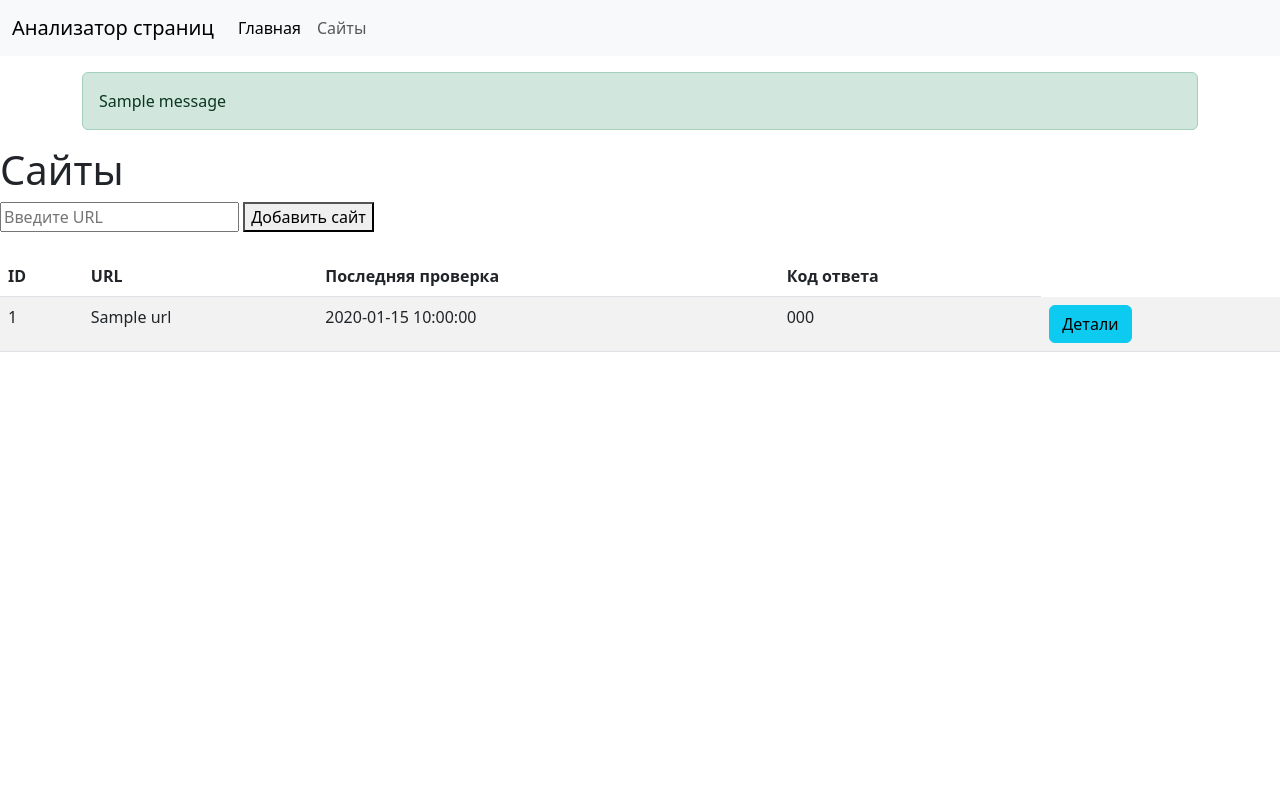
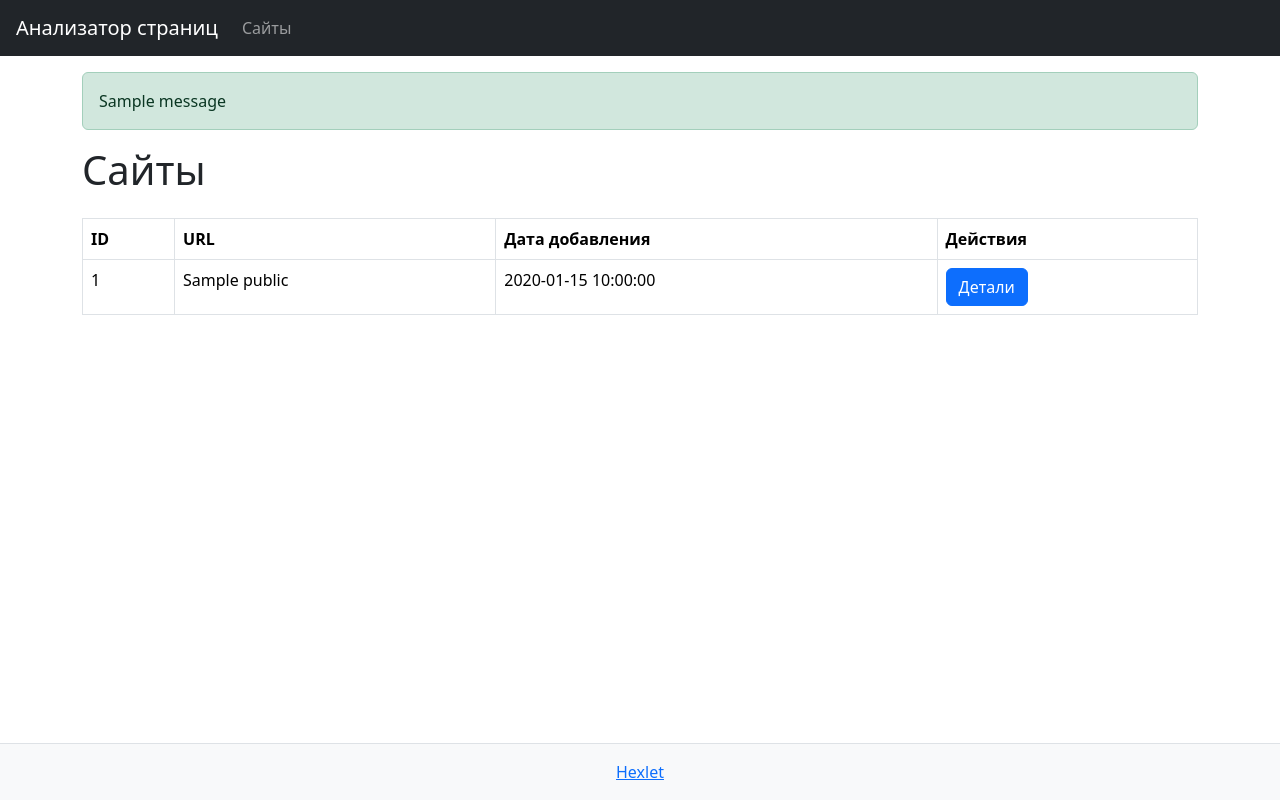
Before and after one commit to ESKolpakov/python-project-83, a Flask app: page /urls in a window 1280 px wide. Run offline with Flask 2, Linux system fonts and the light colour scheme; one stand-in notice (Sample message) is shown; a database or web service that is not in the repository returns one stand-in record (values such as "Sample title"); some libraries are stand-ins or nearby versions.

Commit message:
Final version

```diff
--- a/hexlet_code.egg-info/requires.txt
+++ b/hexlet_code.egg-info/requires.txt
@@ -4,3 +4,4 @@ gunicorn>=20.1.0
 psycopg2-binary>=2.9
 requests>=2.28.0
 beautifulsoup4>=4.11.1
+validators>=0.18.2
--- a/page_analyzer/app.py
+++ b/page_analyzer/app.py
@@ -1,203 +1,181 @@
 import os
-from datetime import datetime
+import requests
+import validators
+import psycopg2
+from flask import Flask, flash, redirect, render_template, request, url_for
+from psycopg2.extras import NamedTupleCursor
 from urllib.parse import urlparse
 
-import psycopg2
-import requests
-from flask import Flask, render_template, request, redirect, flash, url_for
-from bs4 import BeautifulSoup
-from dotenv import load_dotenv
+app = Flask(__name__)
+app.config['SECRET_KEY'] = os.getenv('SECRET_KEY', 'secret-key')
 
-# Загружаем переменные окружения
-load_dotenv()
+DATABASE_URL = os.getenv('DATABASE_URL')
 
-DATABASE_URL = os.getenv("DATABASE_URL")
-SECRET_KEY = os.getenv("SECRET_KEY", "замени_на_настоящий_секрет")
-
-app = Flask(__name__)
-app.config["SECRET_KEY"] = SECRET_KEY
-
-
-def normalize_url(url: str) -> str:
-    """Нормализует URL, проверяя схему и хост."""
-    try:
-        parsed = urlparse(url)
-        if not parsed.scheme or not parsed.netloc:
-            return ""
-        return f"{parsed.scheme.lower()}://{parsed.netloc.lower()}"
-    except Exception:
-        return ""
-
-
-def get_db_connection():
-    """Создает подключение к базе данных."""
+def get_connection():
+    """Подключается к базе данных PostgreSQL."""
     conn = psycopg2.connect(DATABASE_URL)
     return conn
 
+def get_domain(url: str) -> str:
+    """Извлекает схему и домен из исходного URL."""
+    parsed = urlparse(url)
+    return '://'.join([parsed.scheme, parsed.netloc])
 
-@app.route("/", methods=["GET", "POST"])
+def is_url_in_database(conn, url):
+    """Проверяет, есть ли такой URL в таблице urls."""
+    with conn.cursor(cursor_factory=NamedTupleCursor) as curs:
+        sql_url = "SELECT COUNT(*) FROM public.urls WHERE name = %s;"
+        curs.execute(sql_url, (url,))
+        result = curs.fetchone()
+        return result.count > 0
+
+def insert_url(conn, url):
+    """Добавляет новый URL в таблицу urls и возвращает его id."""
+    with conn.cursor(cursor_factory=NamedTupleCursor) as curs:
+        sql = """INSERT INTO public.urls (name, created_at)
+                 VALUES (%s, NOW()) RETURNING id;"""
+        curs.execute(sql, (url,))
+        result = curs.fetchone()
+        return result.id
+
+def get_url(conn, action, value=None):
+    """Возвращает данные из таблицы urls в зависимости от action."""
+    with conn.cursor(cursor_factory=NamedTupleCursor) as curs:
+        if action == 'all':
+            sql_select = "SELECT id, name, created_at FROM public.urls ORDER BY id DESC;"
+            curs.execute(sql_select)
+            return curs.fetchall()
+        elif action == 'site':
+            _id = value
+            sql_site = "SELECT id, name, created_at FROM public.urls WHERE id = %s;"
+            curs.execute(sql_site, (_id,))
+            return curs.fetchone()
+        elif action == 'id':
+            url = value
+            sql_url = "SELECT id FROM public.urls WHERE name = %s;"
+            curs.execute(sql_url, (url,))
+            res = curs.fetchone()
+            return res.id if res else None
+        elif action == 'domain':
+            _id = value
+            sql_dom = "SELECT name FROM public.urls WHERE id = %s;"
+            curs.execute(sql_dom, (_id,))
+            res = curs.fetchone()
+            return res.name if res else None
+
+def get_url_check_result(conn, url_id):
+    """Возвращает список проверок для указанного URL (url_id)."""
+    with conn.cursor(cursor_factory=NamedTupleCursor) as curs:
+        sql = """SELECT id, status_code, h1, title, description, created_at
+                 FROM public.url_checks
+                 WHERE url_id = %s
+                 ORDER BY id DESC;"""
+        curs.execute(sql, (url_id,))
+        return curs.fetchall()
+
+def insert_check_result_with_id_url(conn, url_id, status_code, h1, title, description):
+    """Сохраняет результат проверки (url_checks)."""
+    with conn.cursor() as curs:
+        sql = """INSERT INTO public.url_checks
+                 (url_id, status_code, h1, title, description, created_at)
+                 VALUES (%s, %s, %s, %s, %s, NOW())"""
+        curs.execute(sql, (url_id, status_code, h1, title, description))
+
+def url_parser(response):
+    """Парсит ответ (response) и возвращает (status_code, h1, title, description)."""
+    from bs4 import BeautifulSoup
+    soup = BeautifulSoup(response.text, 'html.parser')
+    h1 = soup.h1.get_text(strip=True) if soup.h1 else ''
+    title = soup.title.get_text(strip=True) if soup.title else ''
+    description = ''
+    meta_desc = soup.find("meta", attrs={"name": "description"})
+    if meta_desc and meta_desc.get("content"):
+        description = meta_desc["content"].strip()
+    return response.status_code, h1, title, description
+
+@app.errorhandler(404)
+def no_page(error):
+    flash("Страница не найдена", "danger")
+    return redirect(url_for('index'))
+
+@app.route('/')
 def index():
-    """Обработчик главной страницы и добавления URL."""
-    if request.method == "POST":
-        url_input = request.form.get("url", "").strip()
-        normalized = normalize_url(url_input)
+    """Главная страница (форма добавления URL)."""
+    return render_template('index.html')
 
-        if not normalized:
-            flash("Некорректный URL", "error")
-        elif len(normalized) > 255:
-            flash("URL превышает 255 символов", "error")
-        else:
-            try:
-                conn = get_db_connection()
-                cur = conn.cursor()
-                cur.execute("SELECT id FROM urls WHERE name = %s", (normalized,))
-                existing = cur.fetchone()
+@app.route('/urls', methods=['GET', 'POST'])
+def list_urls():
+    """Отображение списка всех URL (GET) и добавление нового URL (POST)."""
+    if request.method == 'POST':
+        url_input = request.form.get('url', '').strip()
+        if not url_input:
+            flash('Некорректный URL', 'danger')
+            return render_template('index.html', value=url_input), 422
 
-                if existing:
-                    flash("Страница уже существует", "info")
-                    cur.close()
-                    conn.close()
-                    return redirect(url_for("show_url", url_id=existing[0]))
+        # Нормализуем URL, валидируем
+        normalized = get_domain(url_input)
+        if not validators.url(normalized) or len(normalized) > 255:
+            flash('Некорректный URL', 'danger')
+            return render_template('index.html', value=url_input), 422
 
-                cur.execute(
-                    "INSERT INTO urls (name, created_at) VALUES (%s, %s) RETURNING id",
-                    (normalized, datetime.now())
-                )
-                new_id = cur.fetchone()[0]
-                conn.commit()
+        conn = get_connection()
+        try:
+            if is_url_in_database(conn, normalized):
+                flash("Страница уже существует", "info")
+                url_id = get_url(conn, 'id', normalized)
+            else:
+                url_id = insert_url(conn, normalized)
                 flash("Страница успешно добавлена", "success")
-                cur.close()
-                conn.close()
-                return redirect(url_for("show_url", url_id=new_id))
+        finally:
+            conn.close()
 
-            except Exception as e:
-                flash(f"Ошибка при добавлении URL: {e}", "error")
-                return redirect(url_for("index"))
+        return redirect(url_for('show_url', url_id=url_id))
 
-    return render_template("index.html")
+    # Если GET — показываем список
+    conn = get_connection()
+    try:
+        urls = get_url(conn, 'all')
+    finally:
+        conn.close()
 
+    # для упрощения просто рендерим urls.html
+    return render_template('urls.html', urls=urls)
 
-@app.route("/urls")
-def list_urls():
+@app.route('/urls/<int:url_id>')
+def show_url(url_id):
+    """Страница деталей одного URL."""
+    conn = get_connection()
     try:
-        conn = get_db_connection()
-        cur = conn.cursor()
-        cur.execute("SELECT id, name, created_at FROM urls ORDER BY id DESC")
-        urls = cur.fetchall()
+        url_data = get_url(conn, 'site', url_id)
+        if not url_data:
+            flash("Страница не найдена", "danger")
+            return redirect(url_for('list_urls'))
 
-        cur.execute("""
-            SELECT url_id, status_code, created_at
-            FROM url_checks
-            WHERE id IN (
-                SELECT MAX(id)
-                FROM url_checks
-                GROUP BY url_id
-            )
-        """)
-        checks_data = cur.fetchall()
-        last_checks = {}
-        for row in checks_data:
-            url_id, status_code, created_at = row
-            last_checks[url_id] = {
-                "status_code": status_code,
-                "created_at": created_at
-            }
+        checks = get_url_check_result(conn, url_id)
+    finally:
+        conn.close()
 
-        cur.close()
+    return render_template('url_detail.html', url=url_data, checks=checks)
+
+@app.route('/urls/<int:url_id>/checks', methods=['POST'])
+def check_url(url_id):
+    """Запускает проверку для указанного URL (url_id)."""
+    conn = get_connection()
+    try:
+        domain = get_url(conn, 'domain', url_id)
+        if not domain:
+            flash("Страница не найдена", "danger")
+            return redirect(url_for('list_urls'))
+
+        try:
+            response = requests.get(domain, timeout=3)
+            response.raise_for_status()
+            status_code, h1, title, description = url_parser(response)
+            insert_check_result_with_id_url(conn, url_id, status_code, h1, title, description)
+            flash("Страница успешно проверена", "success")
+        except requests.exceptions.RequestException:
+            flash("Произошла ошибка при проверке", "danger")
+    finally:
         conn.close()
-    except Exception as e:
-        flash(f"Ошибка при получении данных: {e}", "error")
-        urls = []
-        last_checks = {}
 
-    return render_template("urls.html", urls=urls, last_checks=last_checks)
-
-
-@app.route("/urls/<int:url_id>")
-def show_url(url_id):
-    try:
-        conn = get_db_connection()
-        cur = conn.cursor()
-        cur.execute("SELECT id, name, created_at FROM urls WHERE id = %s", (url_id,))
-        url_data = cur.fetchone()
-
-        if url_data is None:
-            flash("Страница не найдена", "error")
-            cur.close()
-            conn.close()
-            return redirect(url_for("index"))
-
-        # Преобразуем tuple в словарь
-        url_data = {
-            'id': url_data[0],
-            'name': url_data[1],
-            'created_at': url_data[2]
-        }
-
-        cur.execute("""
-            SELECT status_code, h1, title, description, created_at
-            FROM url_checks
-            WHERE url_id = %s
-            ORDER BY id DESC
-        """, (url_id,))
-        checks = cur.fetchall()
-
-        cur.close()
-        conn.close()
-    except Exception as e:
-        flash(f"Ошибка при получении данных: {e}", "error")
-        return redirect(url_for("index"))
-
-    return render_template("url_detail.html", url=url_data, checks=checks)
-
-
-@app.route("/urls/<int:url_id>/checks", methods=["POST"])
-def check_url(url_id):
-    """Запускает проверку для конкретного URL."""
-    try:
-        conn = get_db_connection()
-        cur = conn.cursor()
-        cur.execute("SELECT name FROM urls WHERE id = %s", (url_id,))
-        row = cur.fetchone()
-
-        if row is None:
-            flash("Страница не найдена", "error")
-            cur.close()
-            conn.close()
-            return redirect(url_for("list_urls"))
-
-        url = row[0]
-        try:
-            response = requests.get(url, timeout=3)
-            response.raise_for_status()
-            status_code = response.status_code
-            soup = BeautifulSoup(response.text, "html.parser")
-            h1 = soup.h1.get_text(strip=True) if soup.h1 else None
-            title = soup.title.get_text(strip=True) if soup.title else None
-            meta_desc = soup.find("meta", attrs={"name": "description"})
-            description = meta_desc["content"].strip() if meta_desc and meta_desc.get("content") else None
-        except requests.exceptions.RequestException as e:
-            flash(f"Произошла ошибка при проверке: {e}", "error")
-            cur.close()
-            conn.close()
-            return redirect(url_for("show_url", url_id=url_id))
-
-        cur.execute(
-            """
-            INSERT INTO url_checks (url_id, status_code, h1, title, description, created_at)
-            VALUES (%s, %s, %s, %s, %s, %s)
-            """,
-            (url_id, status_code, h1, title, description, datetime.now())
-        )
-        conn.commit()
-        flash("Страница успешно проверена", "success")
-        cur.close()
-        conn.close()
-    except Exception as e:
-        flash(f"Ошибка при проверке страницы: {e}", "error")
-
-    return redirect(url_for("show_url", url_id=url_id))
-
-
-if __name__ == "__main__":
-    app.run(debug=True)
+    return redirect(url_for('show_url', url_id=url_id))
--- a/page_analyzer/templates/base.html
+++ b/page_analyzer/templates/base.html
@@ -1,53 +1,62 @@
 <!DOCTYPE html>
 <html lang="ru">
   <head>
-    <meta charset="UTF-8" />
-    <meta name="viewport" content="width=device-width, initial-scale=1.0" />
+    <meta charset="utf-8" />
+    <meta
+      name="viewport"
+      content="width=device-width, initial-scale=1, shrink-to-fit=no"
+    />
+    <meta name="description" content="Third project for Hexlet.io" />
     <title>{% block title %}Анализатор страниц{% endblock %}</title>
     <link
-      href="https://cdn.jsdelivr.net/npm/bootstrap@5.3.0/dist/css/bootstrap.min.css"
+      href="https://cdn.jsdelivr.net/npm/bootstrap@5.3.3/dist/css/bootstrap.min.css"
       rel="stylesheet"
+      integrity="sha384-QWTKZyjpPEjISv5WaRU9OFeRpok6YctnYmDr5pNlyT2bRjXh0JMhjY6hW+ALEwIH"
+      crossorigin="anonymous"
     />
   </head>
-  <body>
-    <nav class="navbar navbar-expand-lg navbar-light bg-light">
-      <div class="container-fluid">
-        <a class="navbar-brand" href="/">Анализатор страниц</a>
-        <button
-          class="navbar-toggler"
-          type="button"
-          data-bs-toggle="collapse"
-          data-bs-target="#navbarNav"
-          aria-controls="navbarNav"
-          aria-expanded="false"
-          aria-label="Toggle navigation"
-        >
-          <span class="navbar-toggler-icon"></span>
-        </button>
-        <div class="collapse navbar-collapse" id="navbarNav">
+  <body class="min-vh-100 d-flex flex-column">
+    <header class="flex-shrink-0">
+      <nav class="navbar navbar-expand-md navbar-dark bg-dark px-3">
+        <a class="navbar-brand" href="{{ url_for('index') }}">Анализатор страниц</a>
+        <div id="navbarNav">
           <ul class="navbar-nav">
             <li class="nav-item">
-              <a class="nav-link active" href="/">Главная</a>
-            </li>
-            <li class="nav-item">
-              <a class="nav-link" href="/urls">Сайты</a>
+              <a class="nav-link" href="{{ url_for('list_urls') }}">Сайты</a>
             </li>
           </ul>
         </div>
-      </div>
       </nav>
-    <div class="container mt-3">
+    </header>
+
+    <main class="flex-grow-1">
+      <div class="container-lg mt-3">
         {% with messages = get_flashed_messages(with_categories=true) %}
           {% if messages %}
             {% for category, message in messages %}
-            <div class="alert alert-{{ 'danger' if category == 'error' else category }}">
+              <div class="alert alert-{{ category }}" role="alert">
                 {{ message }}
               </div>
             {% endfor %}
           {% endif %}
         {% endwith %}
+
+        {% block content %}{% endblock %}
       </div>
-    {% block content %}{% endblock %}
-    <script src="https://cdn.jsdelivr.net/npm/bootstrap@5.3.0/dist/js/bootstrap.bundle.min.js"></script>
+    </main>
+
+    <footer class="border-top py-3 mt-5 flex-shrink-0 bg-light">
+      <div class="container-lg">
+        <div class="text-center">
+          <a href="https://ru.hexlet.io/" target="_blank">Hexlet</a>
+        </div>
+      </div>
+    </footer>
+
+    <script
+      src="https://cdn.jsdelivr.net/npm/bootstrap@5.3.3/dist/js/bootstrap.bundle.min.js"
+      integrity="sha384-YvpcrYf0tY3lHB60NNkmXc5s9fDVZLESaAA55NDzOxhy9GkcIdslK1eN7N6jIeHz"
+      crossorigin="anonymous"
+    ></script>
   </body>
 </html>
--- a/page_analyzer/templates/urls.html
+++ b/page_analyzer/templates/urls.html
@@ -3,29 +3,27 @@
 {% block title %}Сайты{% endblock %}
 
 {% block content %}
-<h1>Сайты</h1>
-<form action="{{ url_for('index') }}" method="post">
-  <input type="text" name="url" placeholder="Введите URL" required />
-  <button type="submit">Добавить сайт</button>
-</form>
-
-<table class="table table-striped mt-4">
+<h1 class="mb-4">Сайты</h1>
+<table class="table table-bordered table-hover text-nowrap" data-test="urls">
   <thead>
     <tr>
       <th>ID</th>
       <th>URL</th>
-      <th>Последняя проверка</th>
-      <th>Код ответа</th>
+      <th>Дата добавления</th>
+      <th>Действия</th>
     </tr>
   </thead>
   <tbody>
-    {% for url in urls %}
+    {% for site in urls %}
     <tr>
-      <td>{{ url[0] }}</td>
-      <td>{{ url[1] }}</td>
-      <td>{{ last_checks[url[0]].created_at if url[0] in last_checks else '-' }}</td>
-      <td>{{ last_checks[url[0]].status_code if url[0] in last_checks else '-' }}</td>
-      <td><a href="{{ url_for('show_url', url_id=url[0]) }}" class="btn btn-info">Детали</a></td>
+      <td>{{ site[0] }}</td>
+      <td>{{ site[1] }}</td>
+      <td>{{ site[2] }}</td>
+      <td>
+        <a class="btn btn-primary" href="{{ url_for('show_url', url_id=site[0]) }}">
+          Детали
+        </a>
+      </td>
     </tr>
     {% endfor %}
   </tbody>
--- a/pyproject.toml
+++ b/pyproject.toml
@@ -7,7 +7,8 @@ dependencies = [
     "gunicorn>=20.1.0",
     "psycopg2-binary>=2.9",
     "requests>=2.28.0",
-    "beautifulsoup4>=4.11.1"
+    "beautifulsoup4>=4.11.1",
+    "validators>=0.18.2"  # Добавлена зависимость для валидации URL
 ]
 
 [build-system]
```
Also changed, not shown: page_analyzer/templates/index.html (+11 -10 lines), page_analyzer/templates/url_detail.html (+37 -23 lines), 2 other files. Lines whose indentation alone changed are shown as unchanged.
